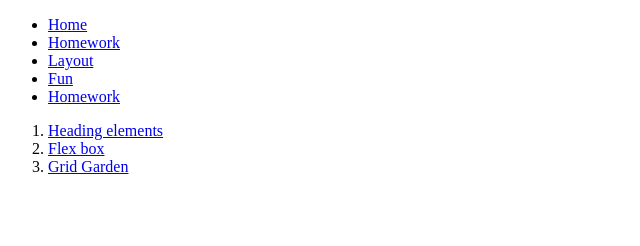
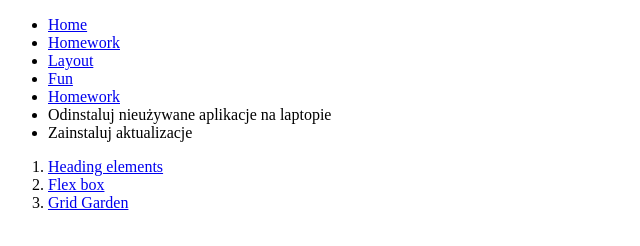
Before and after one commit to plesniewska/js-lessons, a plain HTML site: page homework.html in a window 1280 px wide. Shown: the whole page, without its empty margins (0-640 px from the left). Drawn offline with Linux system fonts and the light colour scheme.

Commit message:
Superfun

```diff
--- a/homework.html
+++ b/homework.html
@@ -22,6 +22,8 @@
         <li>
             <a href="https://developer.mozilla.org/en-US/docs/Web/CSS/display">Homework</a>
         </li>
+        <li> Odinstaluj nieużywane aplikacje na laptopie</li>
+        <li> Zainstaluj aktualizacje</li>
     </ul>
     <ol>
         <li>
```
